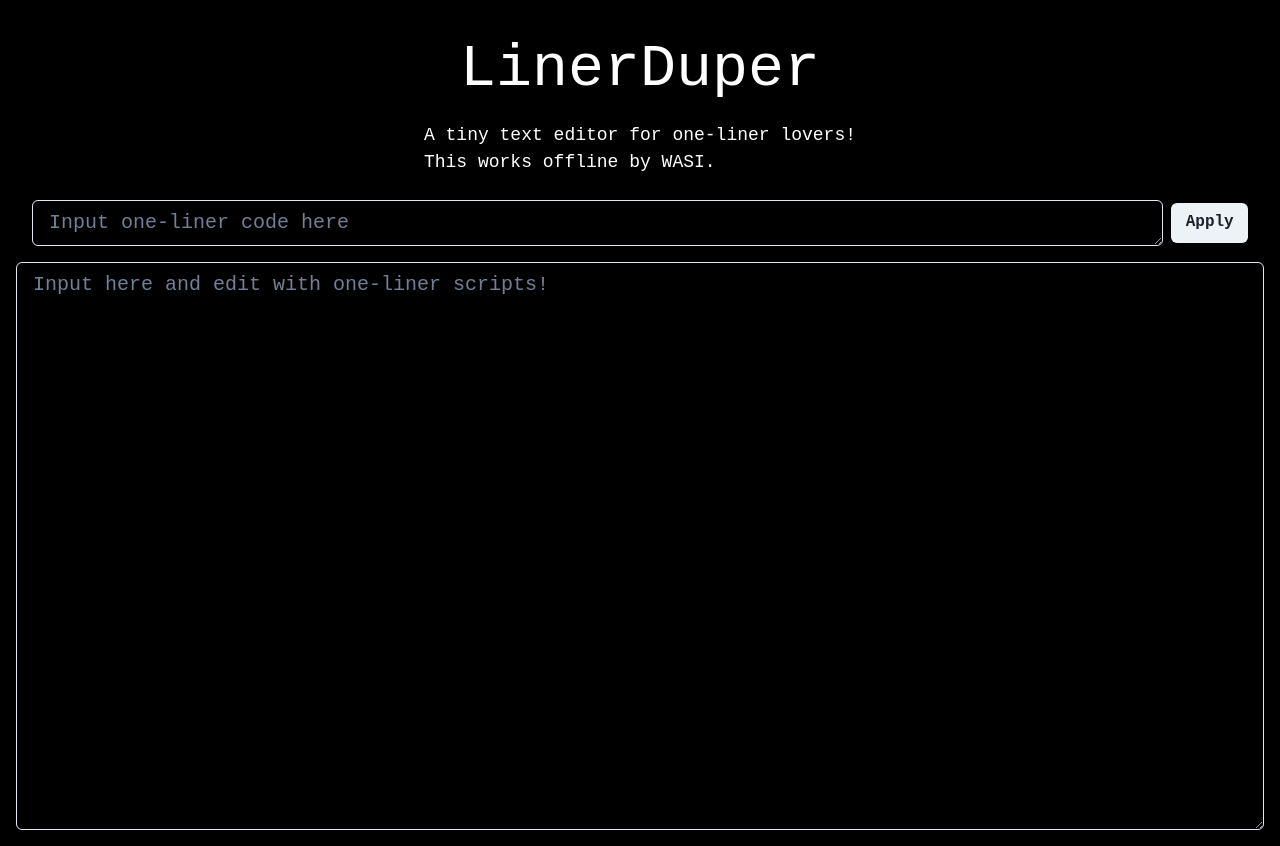
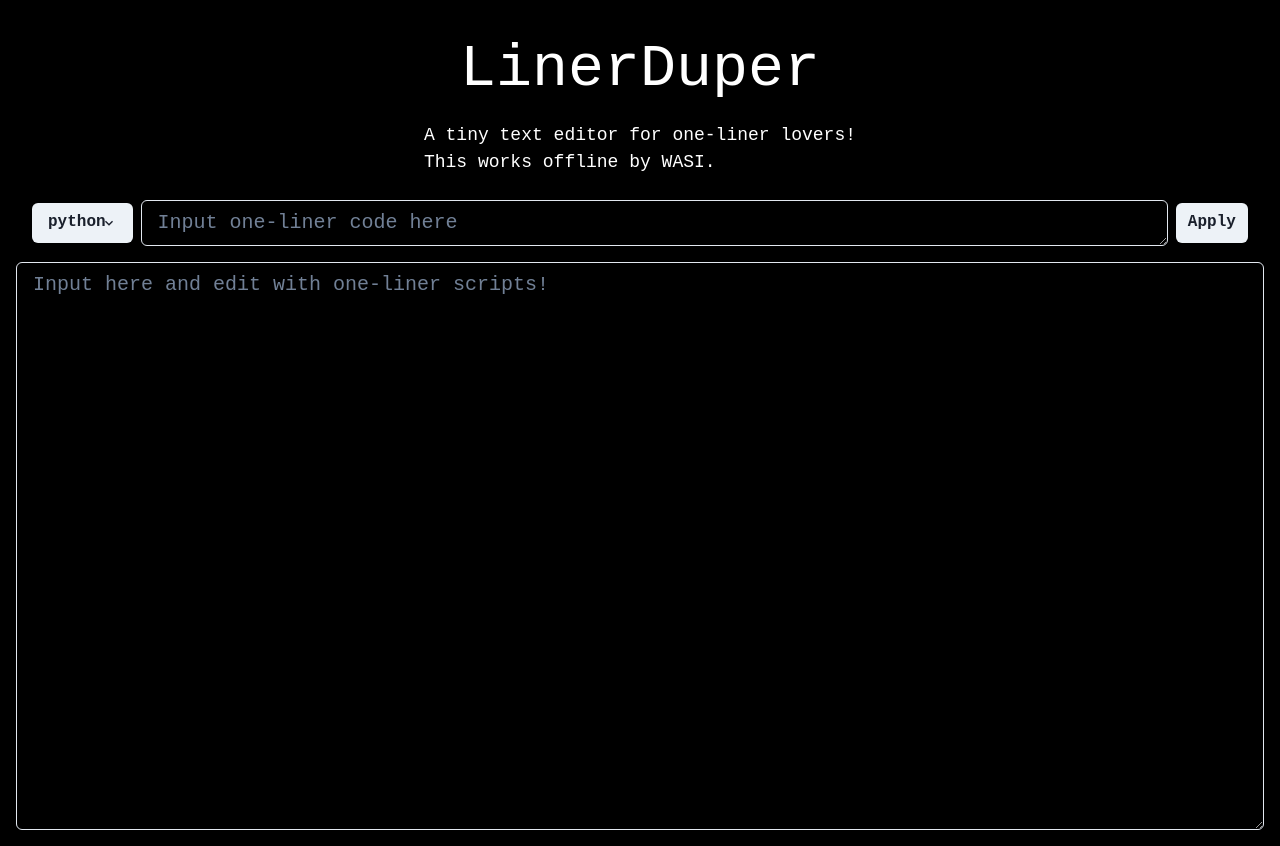
Before and after one commit to Syuparn/linerduper, a React (Vite) app: page / in a window 1280 px wide. Built offline with nearby package versions, Linux system fonts and the light colour scheme.

Commit message:
enable to change langs

```diff
--- a/package.json
+++ b/package.json
@@ -11,6 +11,7 @@
     "preview": "vite preview"
   },
   "dependencies": {
+    "@chakra-ui/icons": "^2.1.1",
     "@chakra-ui/react": "^2.8.2",
     "@runno/runtime": "^0.6.1",
     "@runno/wasi": "^0.6.1",
--- a/src/App.tsx
+++ b/src/App.tsx
@@ -1,19 +1,21 @@
 import { HStack, Text, VStack } from '@chakra-ui/react'
 import { useState } from 'react'
-import { headlessRunCode } from '@runno/runtime'
 import ApplyButton from './components/ApplyButton'
 import CodeArea from './components/CodeArea'
 import StdinArea from './components/StdinArea'
 import { StdinContext } from './contexts/StdinContext'
 import { SourceContext } from './contexts/SourceContext'
+import CommandMenu from './components/CommandMenu'
+import { CommandContext } from './contexts/CommandContext'
+import { runnerCommands, wasiRunners } from './wasm/handler'
 
 function App() {
   const [text, setText] = useState('')
   const [sourceCode, setSourceCode] = useState('')
+  const [command, setCommand] = useState(runnerCommands[0])
 
   const applyCode = () => {
-    // HACK: add \n otherwise EOF does not work properly
-    headlessRunCode('python', sourceCode, text+'\n').then(value => {
+    wasiRunners[command](sourceCode, text).then(value => {
       if (value.resultType !== 'complete') {
         console.log(`failed to apply source code: ${JSON.stringify(value)}`)
         return
@@ -25,7 +27,6 @@ function App() {
       }
 
       setText(value.stdout)
-      console.log("applied!")
     })
   }
 
@@ -33,6 +34,7 @@ function App() {
     <>
       <SourceContext.Provider value={{source: sourceCode, setSource: setSourceCode}}>
         <StdinContext.Provider value={{stdin: text, setStdin: setText}}>
+          <CommandContext.Provider value={{command: command, setCommand: setCommand}}>
             <VStack
               justify='center'
               padding='0.5rem'
@@ -56,6 +58,9 @@ function App() {
               justify='center'
               padding='1rem'
             >
+              <CommandMenu
+                commands={runnerCommands}
+              />
               <CodeArea />
               <ApplyButton
                 onClick={applyCode}
@@ -63,6 +68,7 @@ function App() {
             </HStack>
 
             <StdinArea />
+          </CommandContext.Provider>
         </StdinContext.Provider>
       </SourceContext.Provider>
     </>
--- /dev/null
+++ b/src/components/CommandMenu.tsx
@@ -0,0 +1,36 @@
+import { Button, Menu, MenuButton, MenuList, MenuItem } from '@chakra-ui/react'
+import { ChevronDownIcon } from '@chakra-ui/icons'
+import { useContext } from 'react'
+import { CommandContext } from '../contexts/CommandContext'
+
+function CommandMenu({ commands }: { commands: string[] }) {
+  const { command, setCommand } = useContext(CommandContext)
+
+  return (
+    <Menu>
+      <MenuButton
+        as={Button}
+        rightIcon={<ChevronDownIcon />}
+        colorScheme='gray'
+      >
+        {command}
+      </MenuButton>
+      <MenuList>
+        {commands.map((c, i) => {
+          return (
+            <MenuItem
+              onClick={() => setCommand(c)}
+              key={i}
+              color='black'
+              fontSize='lg'
+            >
+              {c}
+            </MenuItem>
+          )
+        })}
+      </MenuList>
+    </Menu>
+  )
+}
+
+export default CommandMenu
--- /dev/null
+++ b/src/contexts/CommandContext.ts
@@ -0,0 +1,8 @@
+import React from 'react'
+
+type CommandState = {
+  command: string,
+  setCommand: React.Dispatch<React.SetStateAction<string>>,
+}
+
+export const CommandContext = React.createContext<CommandState>({command: "", setCommand: () => {}})
--- /dev/null
+++ b/src/wasm/handler.ts
@@ -0,0 +1,12 @@
+import { RunResult, headlessRunCode } from "@runno/runtime"
+
+type WASIRunner = (sourceCode: string, text: string) => Promise<RunResult>
+
+export const wasiRunners: { [key: string]: WASIRunner } = {
+  // HACK: add \n otherwise EOF does not work properly
+  python: (sourceCode, text) => headlessRunCode('python', sourceCode, text+'\n'),
+  ruby: (sourceCode, text) => headlessRunCode('ruby', sourceCode, text+'\n'),
+  quickjs: (sourceCode, text) => headlessRunCode('quickjs', sourceCode, text+'\n'),
+}
+
+export const runnerCommands = Object.keys(wasiRunners)
```
Also changed, not shown: 1 other file (tests, documents, lock files or other folders). Lines whose indentation alone changed are shown as unchanged.
